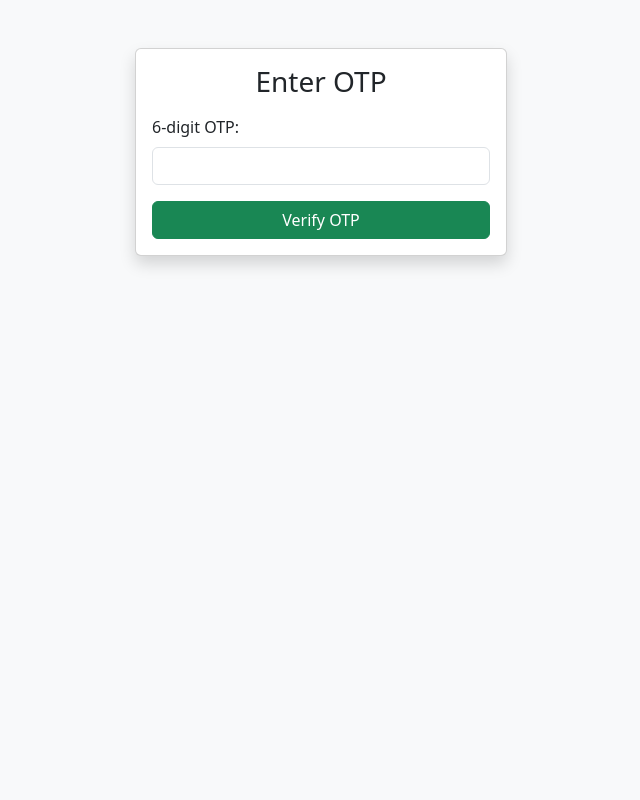
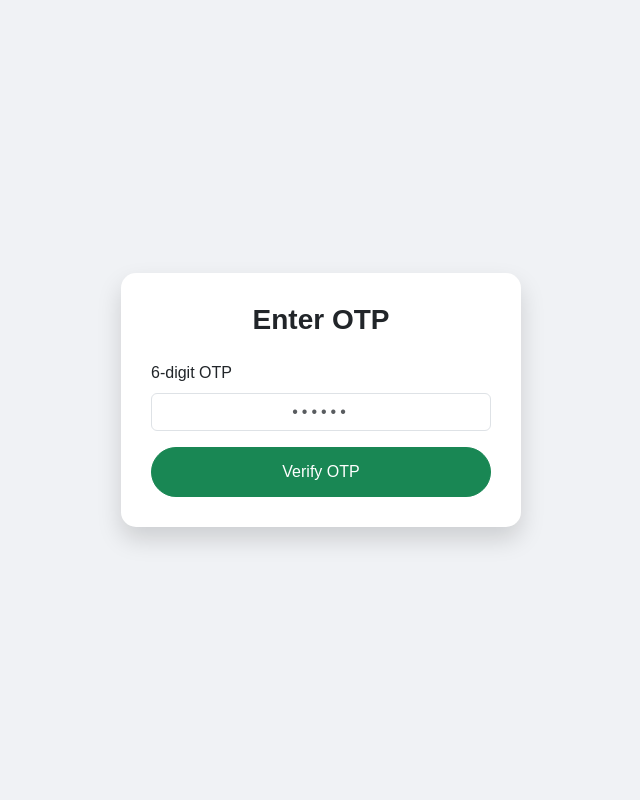
Before and after one commit to mutyalarakesh8688/avi, a Flask app: page /verify-otp/1 in a window 1280 px wide. Shown: the whole page, without its empty margins (319-959 px from the left). Run offline with Flask 3, Linux system fonts and the light colour scheme.

Commit message:
Update verify_otp.html

```diff
--- a/templates/verify_otp.html
+++ b/templates/verify_otp.html
@@ -3,26 +3,84 @@
 <head>
     <title>Verify OTP</title>
     <link href="https://cdn.jsdelivr.net/npm/bootstrap@5.3.2/dist/css/bootstrap.min.css" rel="stylesheet">
+
+    <style>
+        body {
+            background: #f0f2f5;
+            font-family: 'Poppins', sans-serif;
+            min-height: 100vh;
+            display: flex;
+            justify-content: center;
+            align-items: center;
+            padding: 15px;
+        }
+
+        .otp-card {
+            width: 100%;
+            max-width: 400px;
+            padding: 30px;
+            border-radius: 15px;
+            background: #fff;
+            box-shadow: 0 12px 25px rgba(0,0,0,0.15);
+            animation: fadeIn 0.9s ease-in-out;
+        }
+
+        h3 {
+            font-weight: 600;
+            margin-bottom: 25px;
+        }
+
+        .btn-success {
+            border-radius: 50px;
+            padding: 12px;
+            font-size: 16px;
+            transition: all 0.3s ease;
+        }
+
+        .btn-success:hover {
+            transform: scale(1.03);
+            box-shadow: 0 4px 15px rgba(0,0,0,0.2);
+        }
+
+        input.form-control {
+            font-size: 16px;
+            text-align: center;
+            letter-spacing: 4px;
+        }
+
+        @keyframes fadeIn {
+            from { opacity: 0; transform: translateY(20px); }
+            to { opacity: 1; transform: translateY(0); }
+        }
+
+        @media (max-width: 360px) {
+            .otp-card {
+                padding: 20px;
+            }
+            .btn-success {
+                font-size: 15px;
+                padding: 10px;
+            }
+        }
+    </style>
 </head>
-<body class="bg-light">
+<body>
 
-<div class="container mt-5">
-    <div class="card col-md-4 mx-auto shadow">
-        <div class="card-body">
+<div class="otp-card">
 
-            <h3 class="text-center mb-3">Enter OTP</h3>
+    <h3 class="text-center">Enter OTP</h3>
 
-            <form method="POST">
-                <div class="mb-3">
-                    <label class="form-label">6-digit OTP:</label>
-                    <input type="text" name="otp" class="form-control" required>
-                </div>
+    <form method="POST">
 
-                <button class="btn btn-success w-100">Verify OTP</button>
-            </form>
+        <div class="mb-3">
+            <label class="form-label">6-digit OTP</label>
+            <input type="text" name="otp" class="form-control" placeholder="••••••" maxlength="6" required>
+        </div>
 
-        </div>
-    </div>
+        <button class="btn btn-success w-100">Verify OTP</button>
+
+    </form>
+
 </div>
 
 </body>
```
